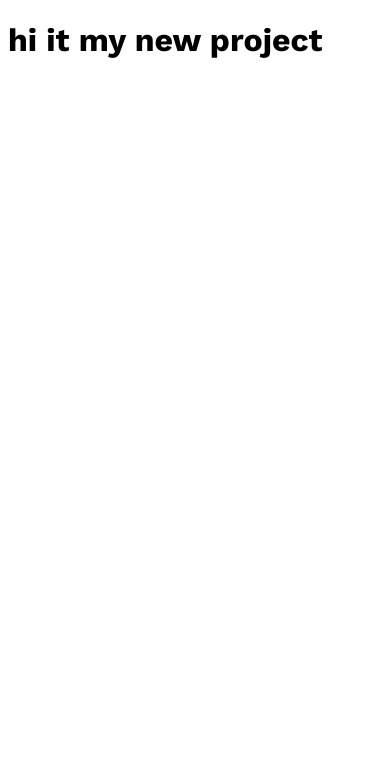
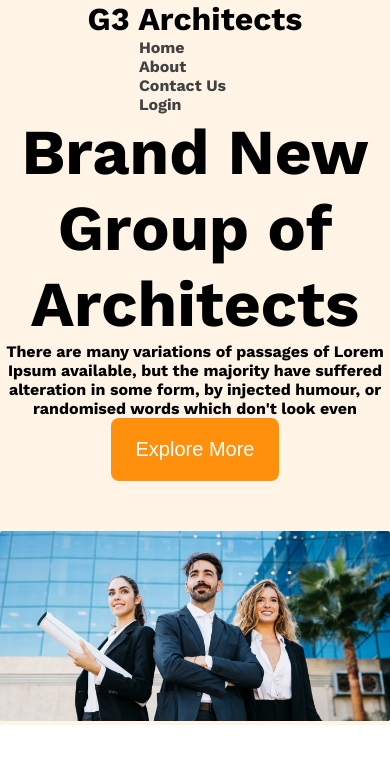
Before and after one commit to sagor0901/gthree-architects-project, a plain HTML site: page index.html in a window 390 px wide. Drawn offline with nearby package versions, Linux system fonts and the light colour scheme.

Commit message:
first responsive section

```diff
--- a/index.html
+++ b/index.html
@@ -15,8 +15,36 @@
     <link rel="stylesheet" href="style.css" />
   </head>
   <body class="work-sans-font">
-    <header>
-      <h1>hi it my new project</h1>
+    <header class="bg-light">
+      <nav class="navbar display-flex">
+        <h3 class="brand">G3 Architects</h3>
+        <ul class="nav-links display-flex">
+          <li class="nav-item">
+            <a href="" class="navlink text-gray">Home</a>
+          </li>
+          <li class="nav-item">
+            <a href="" class="navlink text-gray">About</a>
+          </li>
+          <li class="nav-item">
+            <a href="" class="navlink text-gray">Contact Us</a>
+          </li>
+          <li class="nav-item">
+            <a href="" class="navlink text-gray">Login</a>
+          </li>
+        </ul>
+      </nav>
+      <div class="banner">
+        <div class="banner-content">
+          <h1 class="banner-title">Brand New Group of Architects</h1>
+          <p class="banner-description">
+            There are many variations of passages of Lorem Ipsum available, but
+            the majority have suffered alteration in some form, by injected
+            humour, or randomised words which don't look even
+          </p>
+          <button class="btn-primary">Explore More</button>
+        </div>
+        <img class="banner-img" src="images/banner.png" alt="" />
+      </div>
     </header>
     <main></main>
     <footer></footer>
--- a/style.css
+++ b/style.css
@@ -1,4 +1,7 @@
-
+*{
+    margin: 0;
+    padding: 0;
+}
 
 .open-sans-font{
   font-family: "Open Sans", sans-serif;
@@ -16,3 +19,96 @@
   font-weight: 700;
   font-style: normal;
 }
+
+
+/* shared style start  */
+
+.display-flex{
+    display: flex;
+}
+
+/* dark 02  */
+.text-gray{
+    color:#424242 ;
+}
+
+
+/* dark 03  */
+.text-light-gray{
+    color: #727272;
+}
+
+.bg-light{
+    background-color: rgba(255, 144, 14, 0.1);
+}
+
+
+.btn-primary{
+    background-color:#FF900E ;
+    color: white;
+    padding: 20px 25px;
+    font-size: 1.25rem;
+    border-radius: 8px;
+    border: none;
+}
+/* shared style end */
+
+
+/* header section style  start */
+
+.navbar{
+    justify-content: space-between;
+    align-items: center;
+}
+
+.brand{
+    font-weight: 700;
+    font-size: 2rem;
+}
+
+
+.nav-item{
+    list-style: none;
+    margin-right: 25px;
+}
+
+.navlink{
+    text-decoration: none;
+}
+
+
+.navbar, .banner{
+    max-width: 1440px;
+    margin: 0 auto;
+}
+
+/* banner style start  */
+
+.banner-content{
+    max-width: 850px;
+    margin: 0 auto;
+    text-align: center;
+    margin-bottom: 50px;
+}
+
+.banner-title{
+    font-weight: 700;
+    font-size: 4rem;
+}
+
+.banner-img{
+    width: 100%;
+}
+/* banner style end */
+
+
+/* header section style end */
+
+
+
+@media screen and (max-width: 576px) {
+    .navbar, .nav-links{
+        flex-direction: column;
+    }
+
+}
```
